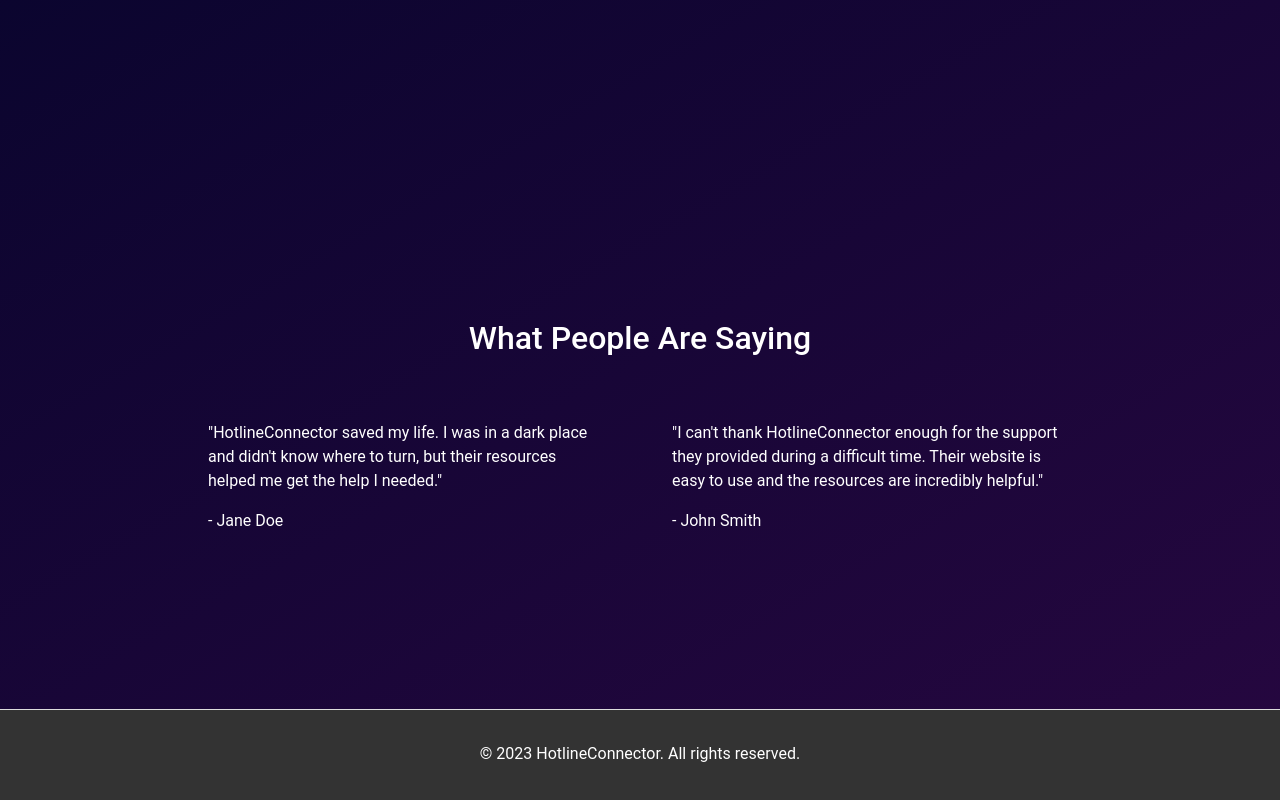
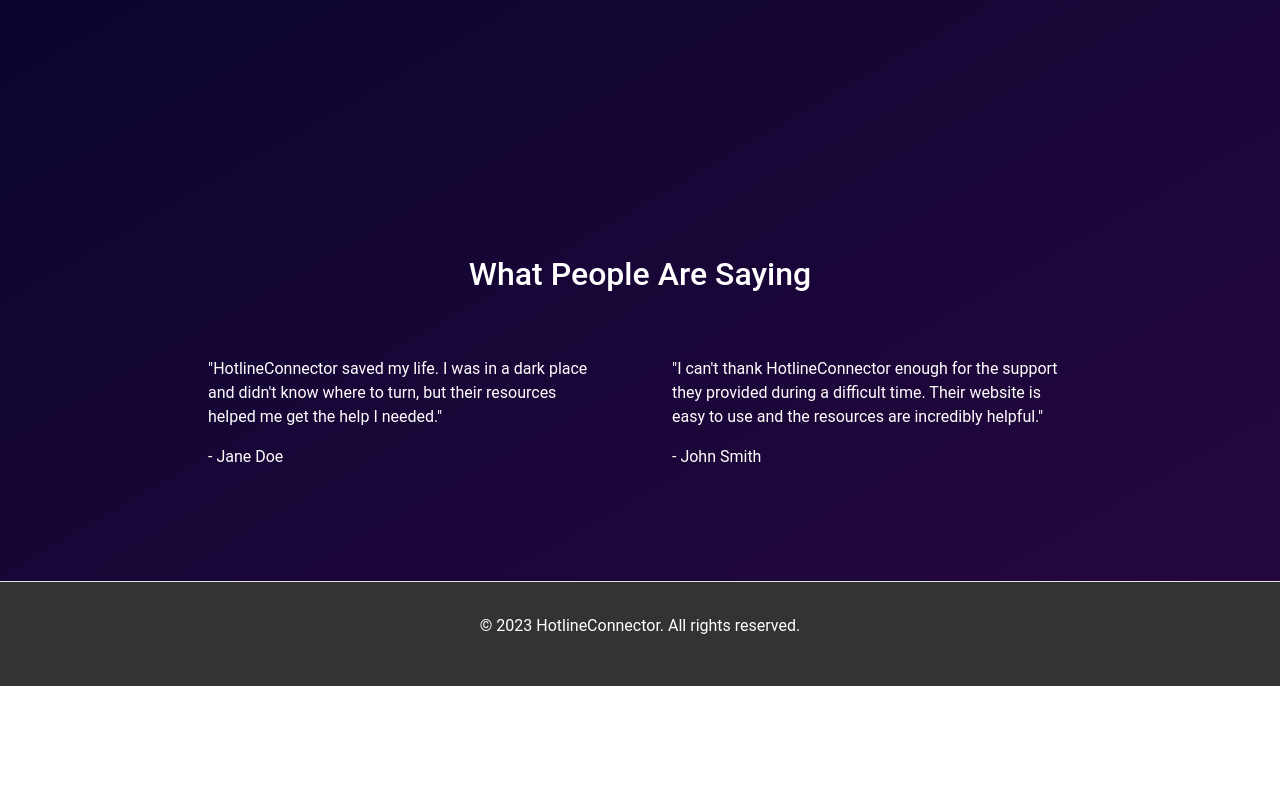
Before and after one commit to rdappel/CrisisConnectorWeb, a website: page Static/Pages/HomePage.html in a window 1280 px wide. Shown: the part 610-1410 px from the top of the page. After the commit the page ends 1296 px from the top, so only its background shows below. Drawn offline with nearby package versions, Linux system fonts and the light colour scheme.

Commit message:
Done for the day

```diff
--- a/Static/Styles/styles.css
+++ b/Static/Styles/styles.css
@@ -1,6 +1,7 @@
 * {
     margin: 0px;
     padding: 0px;
+
   }
 
 body {
@@ -8,6 +9,7 @@
   background: linear-gradient(150deg, #000428, hsl(273, 80%, 14%));
   background-repeat: repeat-y;
   height: auto;
+  overflow: hidden;
 }
 /* styles.css for Navbar Start */
 .navbar {
--- a/Static/Styles/test.css
+++ b/Static/Styles/test.css
@@ -171,7 +171,6 @@
   /* Testimonials section styles */
   .testimonials {
     color: white;
-    padding: 4rem 0;
   }
 
   .testimonials h2 {
```
